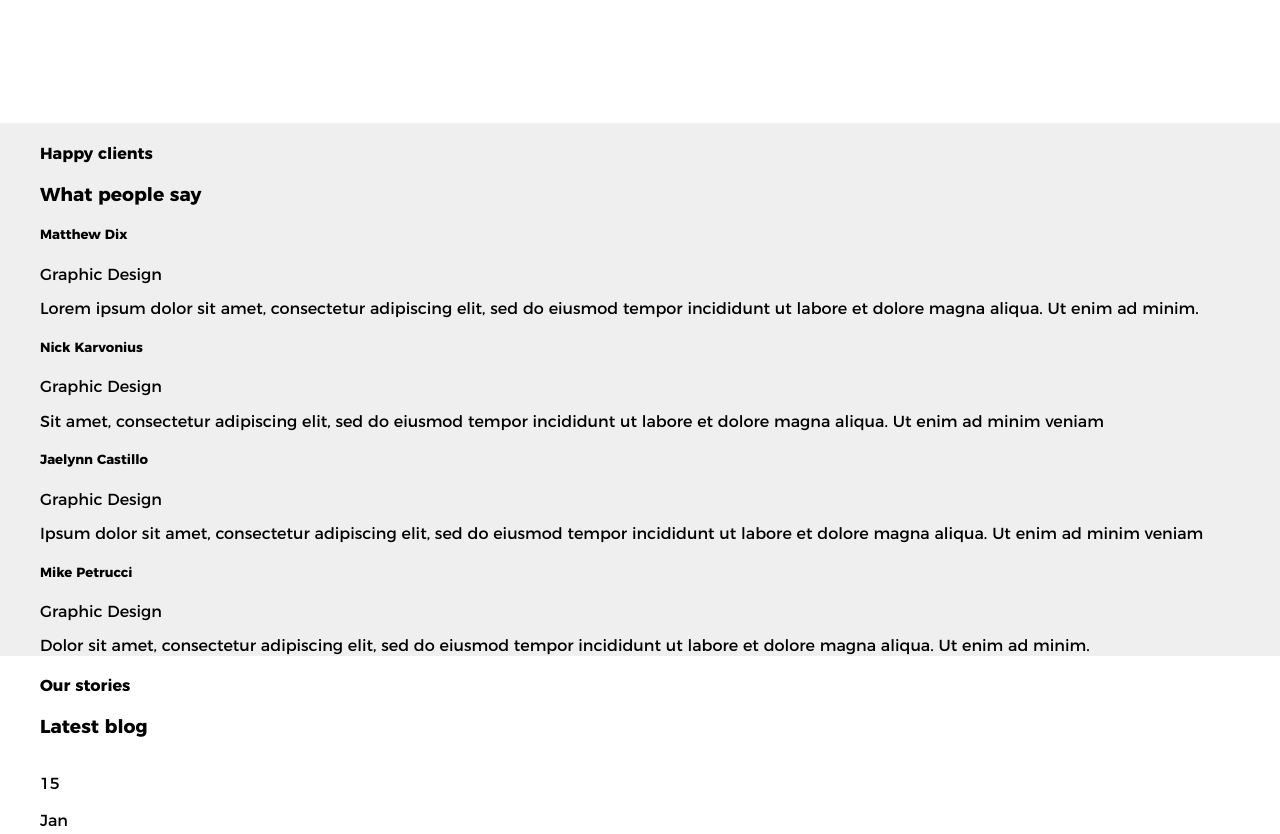
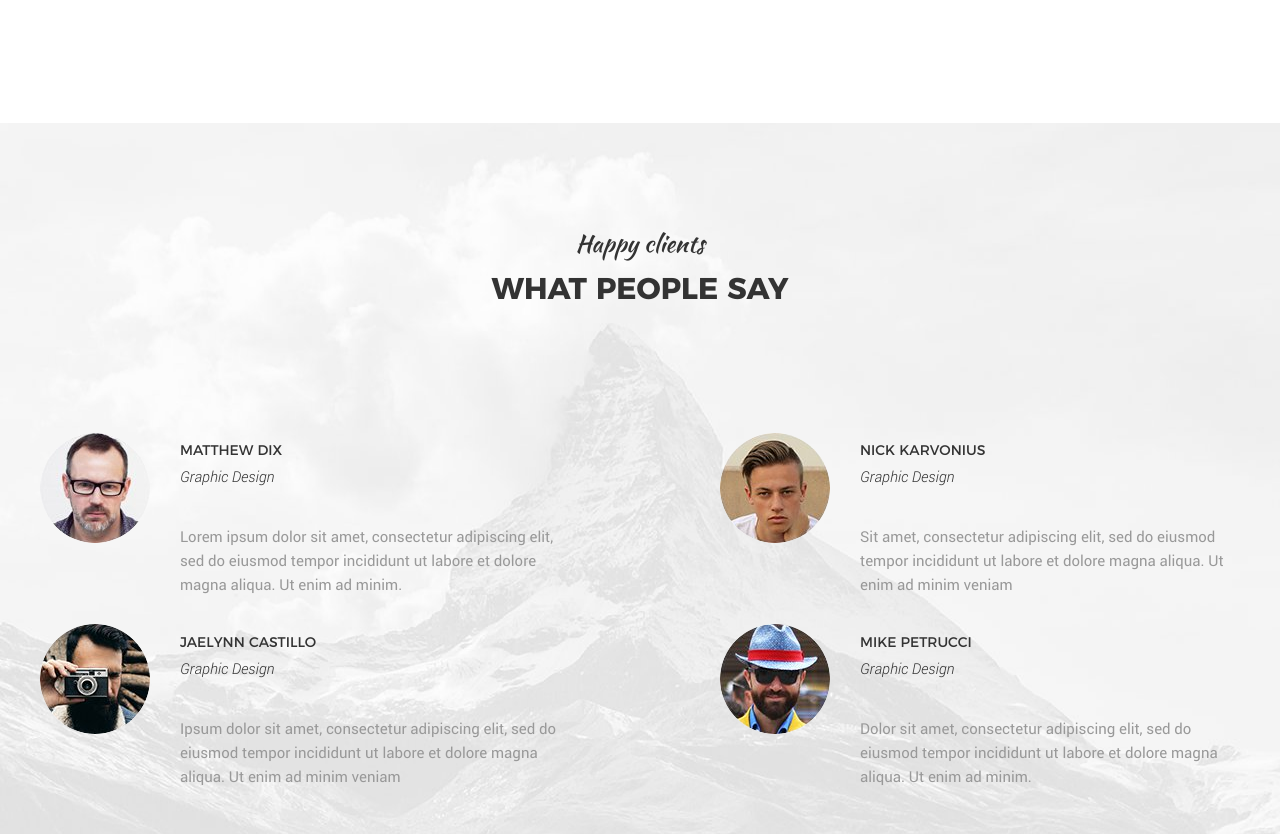
Before and after one commit to DmitryKMRK/Mogo, a website: page index.html in a window 1280 px wide. Shown: the part 7380-8214 px from the top of the page. Drawn offline with nearby package versions, Linux system fonts and the light colour scheme; files that its build step writes are made by us from their sources.

Commit message:
Our clients block styles

```diff
--- a/sass/blocks/our-clients.scss
+++ b/sass/blocks/our-clients.scss
@@ -1,4 +1,76 @@
 .our-clients {
-	padding-top: 1px;
-	background: #efefef;
+	padding-top: 75px;
+	padding-bottom: 111px;
+	background: #efefef url("../img/our-clients-back.jpg") top center no-repeat;
 }
+
+.our-clients__subheading {
+	@include h4-font;
+	text-align: center;
+	margin-bottom: 0;
+}
+
+.our-clients__heading {
+	@include h3-font;
+	text-align: center;
+	margin-top: 16px;
+}
+
+.our-clients__content {
+	display: flex;
+	justify-content: space-between;
+	flex-wrap: wrap;
+	margin-top: 112px;
+}
+
+.our-clients__item {
+	box-sizing: border-box;
+	width: 520px;
+	padding-left: 140px;
+	position: relative;
+
+	&::after {
+		content: "";
+		position: absolute;
+		width: 110px;
+		height: 110px;
+		top: 13px;
+		left: 0;
+		border-radius: 50%;
+	}
+
+	&--1::after {
+		background: url("../img/our-clients-1.jpg") no-repeat;
+	}
+
+	&--2::after {
+		background: url("../img/our-clients-2.jpg") no-repeat;
+	}
+
+	&--3::after {
+		background: url("../img/our-clients-3.jpg") no-repeat;
+	}
+
+	&--4::after {
+		background: url("../img/our-clients-4.jpg") no-repeat;
+	}
+}
+
+.our-clients__name {
+	@include h5-font;
+	margin-bottom: 5px;
+}
+
+.our-clients__role {
+	@include italic-text-font;
+	color: $grey;
+}
+
+.our-clients__description {
+	margin-top: 36px;
+	font-family: "Roboto";
+	font-size: 15px;
+	line-height: 24px;
+	font-weight: 400;
+	color: $lightgrey;
+}
```
